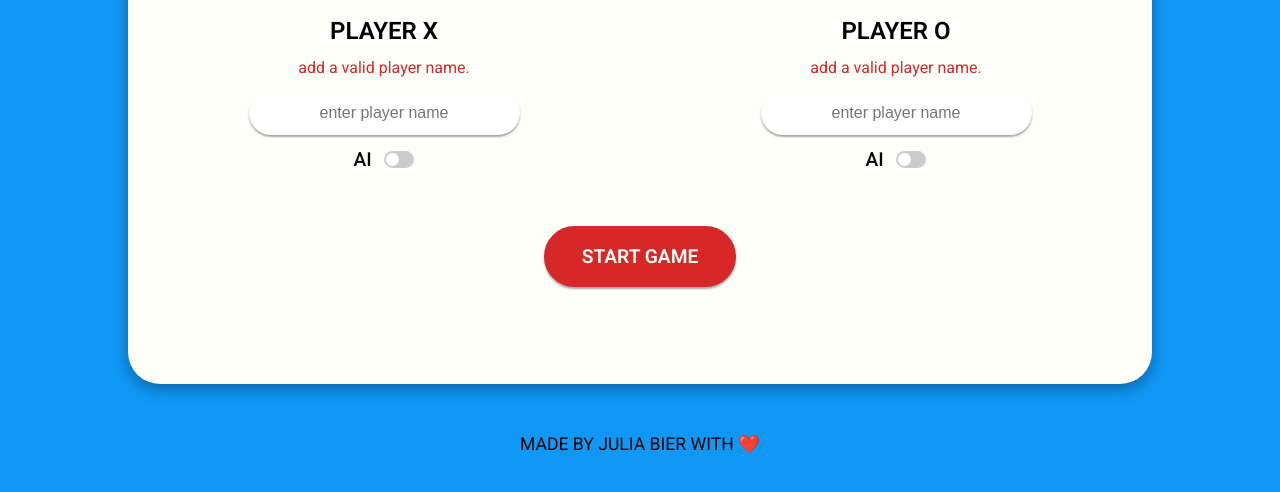
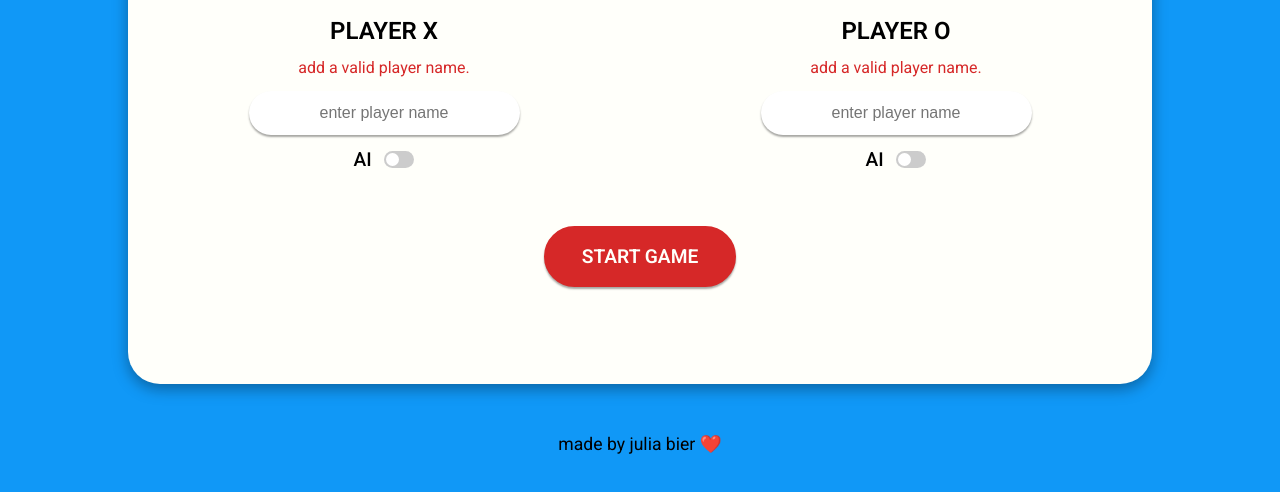
Before and after one commit to jbiers/tic-tac-toe, a plain HTML site: page index.html in a window 1280 px wide. Shown: the part 296-788 px from the top of the page. Drawn offline with Linux system fonts and the light colour scheme.

Commit message:
added details

```diff
--- a/index.html
+++ b/index.html
@@ -78,7 +78,7 @@
         </div>
     </main>
     <footer>
-        <div>MADE BY JULIA BIER WITH ❤️️</div>
+        <div>made by julia bier ❤️️</div>
     </footer>
 </body>
 
```
